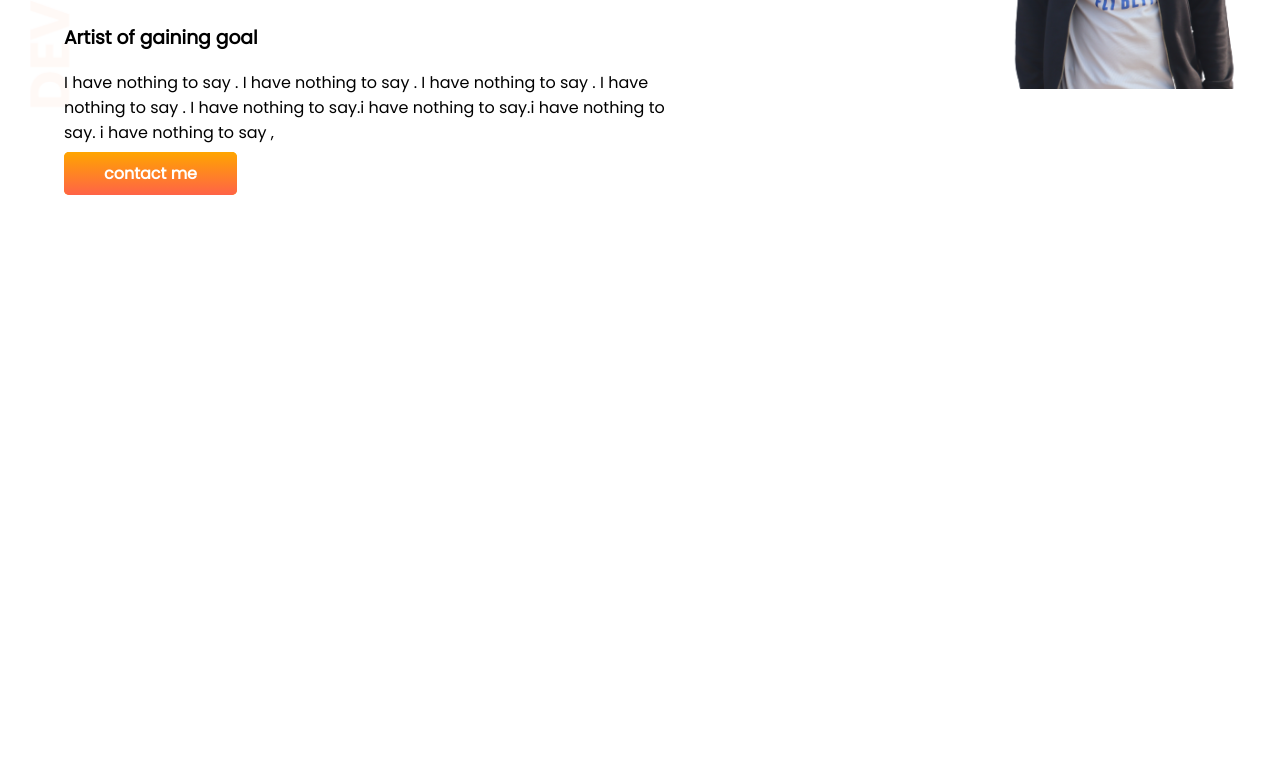
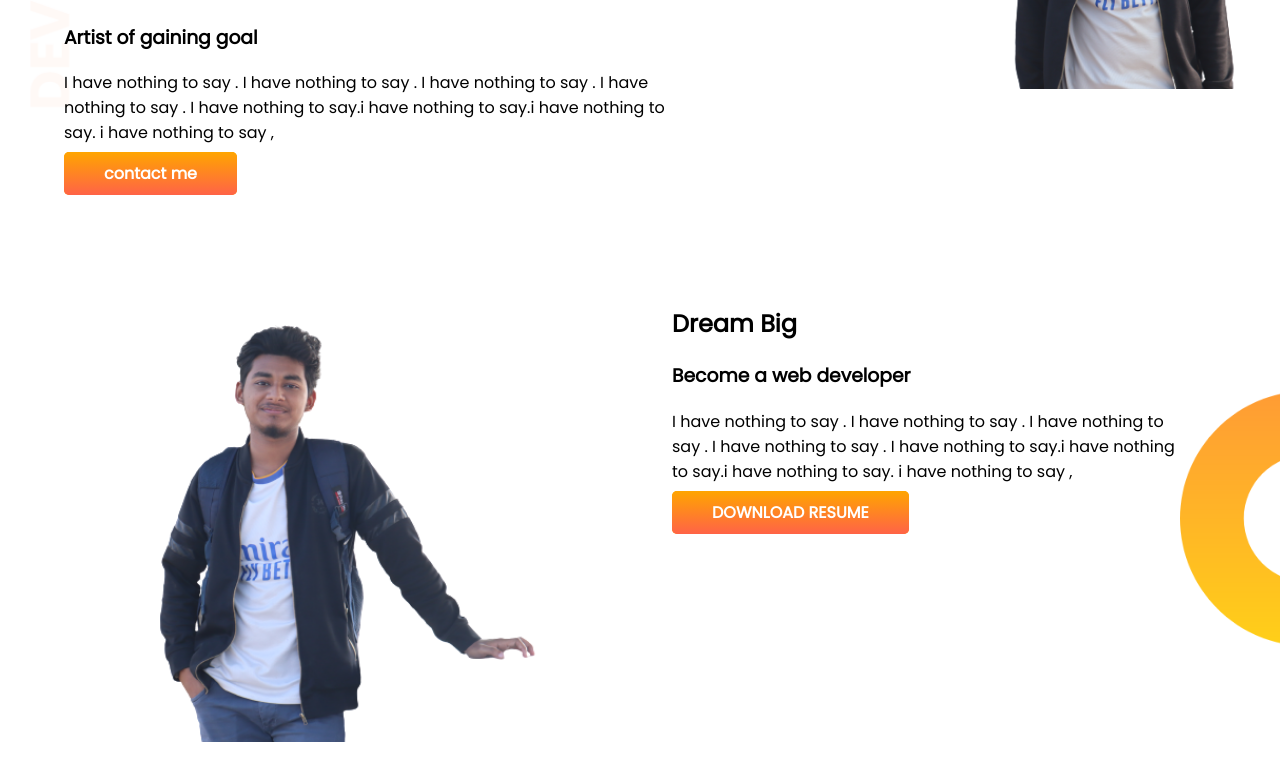
Before and after one commit to abdullahannur/developer-portfolio, a plain HTML site: page index.html in a window 1280 px wide. Shown: the part 252-1032 px from the top of the page. Before the commit the page ends 800 px from the top, so only its background shows below. Drawn offline with Linux system fonts and the light colour scheme.

Commit message:
2nd section

```diff
--- a/index.html
+++ b/index.html
@@ -29,6 +29,29 @@
     <div class="pic"><img src="osama/20220217041231_IMG_7016-removebg-preview.png" alt=""></div>
 
 </section>
+<section class="dream-big">
+    <div class="pic">
+        <img src="osama/20220217035842_IMG_6992-removebg-preview.png " alt="">
+    </div>
+    <div class="text">
+        <div class="text2"><h2> Dream Big </h2>
+            <h3>Become a web developer </h3>
+            <p>
+                I have nothing to say .
+            I have nothing to say .
+           I have nothing to say .
+           I have nothing to say .
+           I have nothing to say.i have nothing to say.i have nothing to say.
+           i have nothing to say ,
+
+
+            </p></div>
+        <a class="link-button" target="_blank" href="osama/Osama Abdullah resume .pdf">DOWNLOAD RESUME</a>
+
+    </div>
+
+
+</section>
 
 </body>
 </html>
--- a/style.css
+++ b/style.css
@@ -12,6 +12,7 @@ h1{
 }
 section{
     display: flex;
+    margin-bottom: 100px;
 }
 .text{
     width: 50%;
@@ -40,3 +41,13 @@ section{
     background-image: url(images/top-banner.png);
     background-repeat: no-repeat;
 }
+.dream-big{
+    background-image: url(images/dream-bg.png);
+    background-repeat: no-repeat;
+    background-position: right;
+    background-size: 100px;
+
+}
+.text2{
+    padding-right: 100px;
+}
```
Also changed, not shown: osama/20220217035842_IMG_6992-removebg-preview.png (added), 2 other files.
